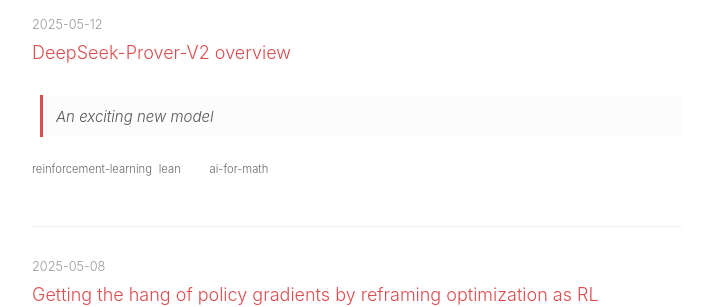
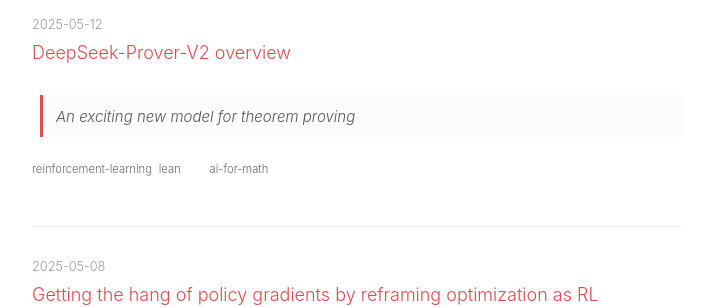
Before and after one commit to damek/damek.github.io, a Jekyll site: the page built from random.md, in a window 1280 px wide and 900 px high. Shown: the part 279-586 px from the top of the window, without its empty margins (283-996 px from the left). Built offline with Jekyll 4.4.1, drawn with Linux system fonts in a browser that asks for light colours.

Commit message:
Update description in DeepSeek-Prover-V2 overview to specify its application for theorem proving

```diff
--- a/_random/deepseek-prover-v2-overview.md
+++ b/_random/deepseek-prover-v2-overview.md
@@ -2,7 +2,7 @@
 title: "DeepSeek-Prover-V2 overview"
 date: 2025-05-12
 tags: [reinforcement-learning, lean, ai-for-math]
-description: An exciting new model
+description: An exciting new model for theorem proving
 ---
 
 ### TLDR
```
